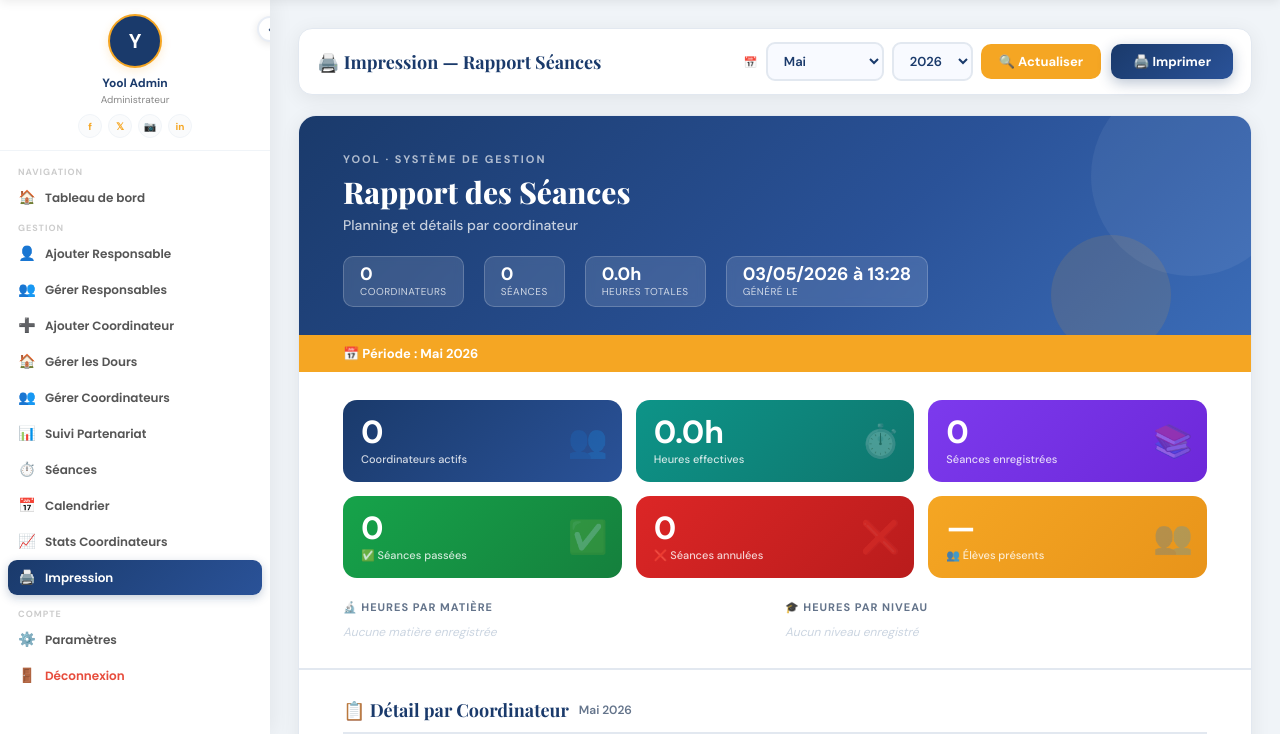
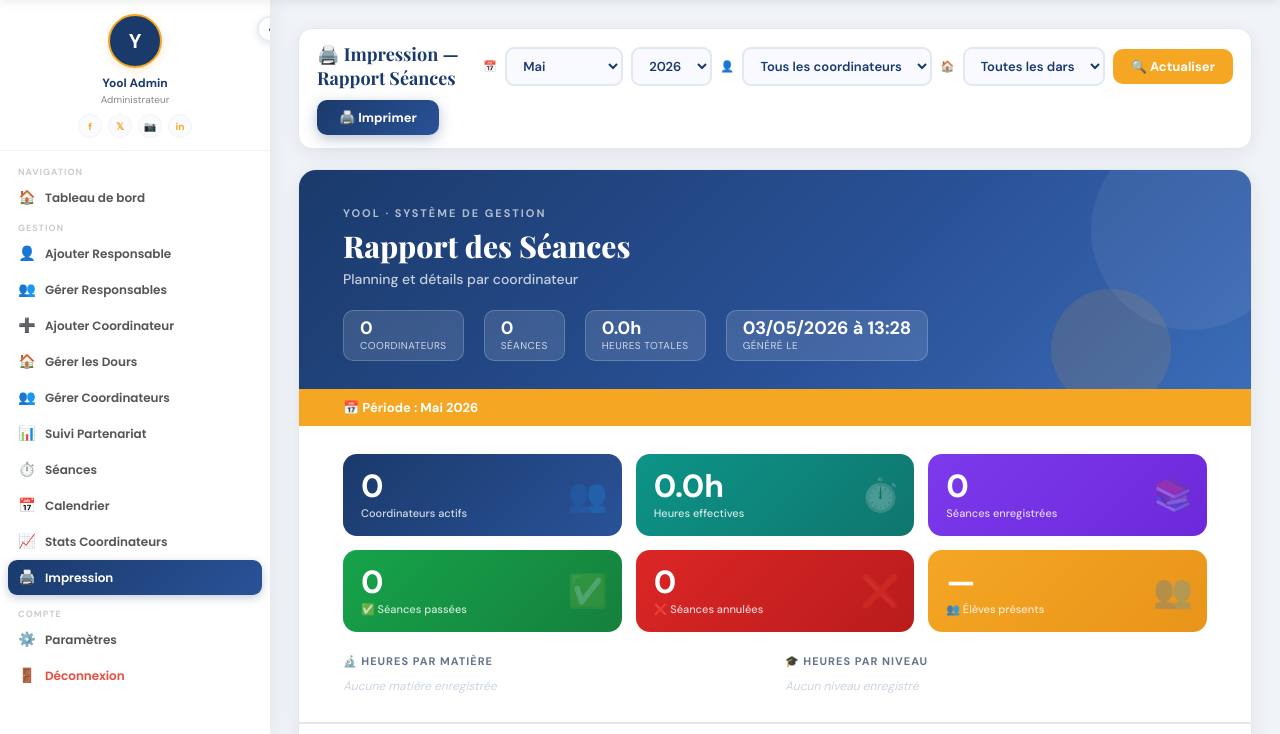
Before and after one commit to yooltaza-ops/projet_coordinateurs, a Flask app: page /impression_seances in a window 1280 px wide. Shown: the part 65-799 px from the top of the page. Run offline with Flask 3, Linux system fonts and the light colour scheme; a user stored in the database is signed in; data that the repository does not hold is empty.

Commit message:
update impression par filtarage coordinateur ou dar talib

```diff
--- a/routes.py
+++ b/routes.py
@@ -907,6 +907,8 @@ def impression_seances():
     annee = request.args.get('annee', now.year,   type=int)
     filtre_matiere = request.args.get('filtre_matiere', '').strip()
     filtre_niveau  = request.args.get('filtre_niveau',  '').strip()
+    filtre_coord   = request.args.get('filtre_coord',   '').strip()
+    filtre_dar     = request.args.get('filtre_dar',     '').strip()
 
     mois_noms = ['','Janvier','Février','Mars','Avril','Mai','Juin',
                  'Juillet','Août','Septembre','Octobre','Novembre','Décembre']
@@ -916,17 +918,36 @@ def impression_seances():
     else:
         resp = current_user.responsable
         coordinateurs = sorted(resp.coordinateurs, key=lambda c: c.nom) if resp else []
+
+    all_dours = Dour.query.order_by(Dour.nom).all()
 
     stats = []
     heures_par_mat = defaultdict(float)
     heures_par_niv = defaultdict(float)
 
     for coord in coordinateurs:
+        # ── Filtre coordinateur ──
+        if filtre_coord and str(coord.id) != filtre_coord:
+            continue
+
         seances = coord.seances_mois(mois, annee)
+
+        # ── Filtre dar ──
+        if filtre_dar:
+            try:
+                filtre_dar_int = int(filtre_dar)
+                seances = [s for s in seances if s.dar_id == filtre_dar_int]
+            except ValueError:
+                pass
+
         if filtre_matiere:
             seances = [s for s in seances if s.matiere == filtre_matiere]
         if filtre_niveau:
             seances = [s for s in seances if s.niveau == filtre_niveau]
+
+        # ── Ma tbaynch coordinateur ila ma3ndoch séances waqt filtre ──
+        if (filtre_dar or filtre_matiere or filtre_niveau or filtre_coord) and len(seances) == 0:
+            continue
 
         nb_h = sum(s.nb_heures for s in seances if s.statut == 'passee')
         mats = sorted({s.matiere for s in seances if s.matiere})
@@ -972,8 +993,12 @@ def impression_seances():
         annees=list(range(now.year - 2, now.year + 2)),
         filtre_matiere=filtre_matiere,
         filtre_niveau=filtre_niveau,
+        filtre_coord=filtre_coord,
+        filtre_dar=filtre_dar,
         matieres=MATIERES,
         niveaux=NIVEAUX,
+        all_coordinateurs=coordinateurs,
+        all_dours=all_dours,
         total_heures=total_heures,
         total_seances=total_seances,
         total_coords=total_coords,
--- a/templates/impression_seances.html
+++ b/templates/impression_seances.html
@@ -58,6 +58,13 @@ body { font-family: 'DM Sans', sans-serif; background: #eef2f7; }
     font-family: 'DM Sans', sans-serif; cursor: pointer; transition: all .2s;
 }
 .filter-btn:hover { background: #e8941a; }
+.reset-btn {
+    padding: 9px 14px; background: var(--grey); color: white; border: none;
+    border-radius: 10px; font-size: 12px; font-weight: 700;
+    font-family: 'DM Sans', sans-serif; cursor: pointer; transition: all .2s;
+    text-decoration: none; display: inline-flex; align-items: center;
+}
+.reset-btn:hover { background: #475569; }
 
 /* ── PRINT DOCUMENT ── */
 .print-doc {
@@ -104,7 +111,7 @@ body { font-family: 'DM Sans', sans-serif; background: #eef2f7; }
 /* Period band */
 .period-band {
     background: var(--orange); padding: 10px 44px;
-    display: flex; align-items: center; gap: 10px;
+    display: flex; align-items: center; gap: 10px; flex-wrap: wrap;
     font-size: 13px; font-weight: 700; color: white;
 }
 
@@ -308,6 +315,7 @@ body { font-family: 'DM Sans', sans-serif; background: #eef2f7; }
     .tb-select    { padding: 6px 8px; font-size: 11px; }
     .print-btn    { padding: 7px 12px; font-size: 11px; }
     .filter-btn   { padding: 7px 10px; font-size: 11px; }
+    .reset-btn    { padding: 7px 10px; font-size: 11px; }
 }
 
 /* Footer */
@@ -378,6 +386,8 @@ body { font-family: 'DM Sans', sans-serif; background: #eef2f7; }
         <div class="toolbar-title">🖨️ Impression — Rapport Séances</div>
         <form method="GET" action="{{ url_for('impression_seances') }}"
               style="display:flex; gap:8px; align-items:center; flex-wrap:wrap;">
+
+            <!-- Mois / Année -->
             <span class="tb-label">📅</span>
             <select name="mois" class="tb-select">
                 {% for i in range(1,13) %}
@@ -389,7 +399,35 @@ body { font-family: 'DM Sans', sans-serif; background: #eef2f7; }
                 <option value="{{ y }}" {% if y == annee %}selected{% endif %}>{{ y }}</option>
                 {% endfor %}
             </select>
+
+            <!-- Filtre Coordinateur -->
+            <span class="tb-label">👤</span>
+            <select name="filtre_coord" class="tb-select">
+                <option value="">Tous les coordinateurs</option>
+                {% for coord in all_coordinateurs %}
+                <option value="{{ coord.id }}" {% if filtre_coord == coord.id|string %}selected{% endif %}>
+                    {{ coord.prenom }} {{ coord.nom }}
+                </option>
+                {% endfor %}
+            </select>
+
+            <!-- Filtre Dar -->
+            <span class="tb-label">🏠</span>
+            <select name="filtre_dar" class="tb-select">
+                <option value="">Toutes les dars</option>
+                {% for d in all_dours %}
+                <option value="{{ d.id }}" {% if filtre_dar == d.id|string %}selected{% endif %}>
+                    {% if d.type == 'talib' %}🧒{% elif d.type == 'taliba' %}👧{% else %}👩{% endif %}
+                    {{ d.nom }}
+                </option>
+                {% endfor %}
+            </select>
+
             <button type="submit" class="filter-btn">🔍 Actualiser</button>
+
+            {% if filtre_coord or filtre_dar or filtre_matiere or filtre_niveau %}
+            <a href="{{ url_for('impression_seances', mois=mois, annee=annee) }}" class="reset-btn">✖ Reset</a>
+            {% endif %}
         </form>
         <button class="print-btn" onclick="window.print()">🖨️ Imprimer</button>
     </div>
@@ -403,7 +441,15 @@ body { font-family: 'DM Sans', sans-serif; background: #eef2f7; }
         <div class="doc-header">
             <div class="doc-org">Yool · Système de gestion</div>
             <div class="doc-title">Rapport des Séances</div>
-            <div class="doc-subtitle">Planning et détails par coordinateur</div>
+            <div class="doc-subtitle">
+                {% if filtre_coord %}
+                    {% for coord in all_coordinateurs %}{% if coord.id|string == filtre_coord %}{{ coord.prenom }} {{ coord.nom }}{% endif %}{% endfor %}
+                {% elif filtre_dar %}
+                    {% for d in all_dours %}{% if d.id|string == filtre_dar %}🏠 {{ d.nom }}{% endif %}{% endfor %}
+                {% else %}
+                    Planning et détails par coordinateur
+                {% endif %}
+            </div>
             <div class="doc-meta">
                 <div class="doc-meta-item">
                     <div class="dmi-val">{{ total_coords }}</div>
@@ -427,10 +473,19 @@ body { font-family: 'DM Sans', sans-serif; background: #eef2f7; }
         <!-- Period band -->
         <div class="period-band">
             📅 Période : {{ mois_noms[mois] }} {{ annee }}
-            {% if filtre_matiere or filtre_niveau %}
-            &nbsp;·&nbsp;
-            {% if filtre_matiere %}🔬 {{ filtre_matiere }}{% endif %}
-            {% if filtre_niveau %}&nbsp;🎓 {{ filtre_niveau }}{% endif %}
+            {% if filtre_coord %}
+            &nbsp;·&nbsp; 👤
+            {% for coord in all_coordinateurs %}{% if coord.id|string == filtre_coord %}{{ coord.prenom }} {{ coord.nom }}{% endif %}{% endfor %}
+            {% endif %}
+            {% if filtre_dar %}
+            &nbsp;·&nbsp; 🏠
+            {% for d in all_dours %}{% if d.id|string == filtre_dar %}{{ d.nom }}{% endif %}{% endfor %}
+            {% endif %}
+            {% if filtre_matiere %}
+            &nbsp;·&nbsp; 🔬 {{ filtre_matiere }}
+            {% endif %}
+            {% if filtre_niveau %}
+            &nbsp;·&nbsp; 🎓 {{ filtre_niveau }}
             {% endif %}
         </div>
 
```
